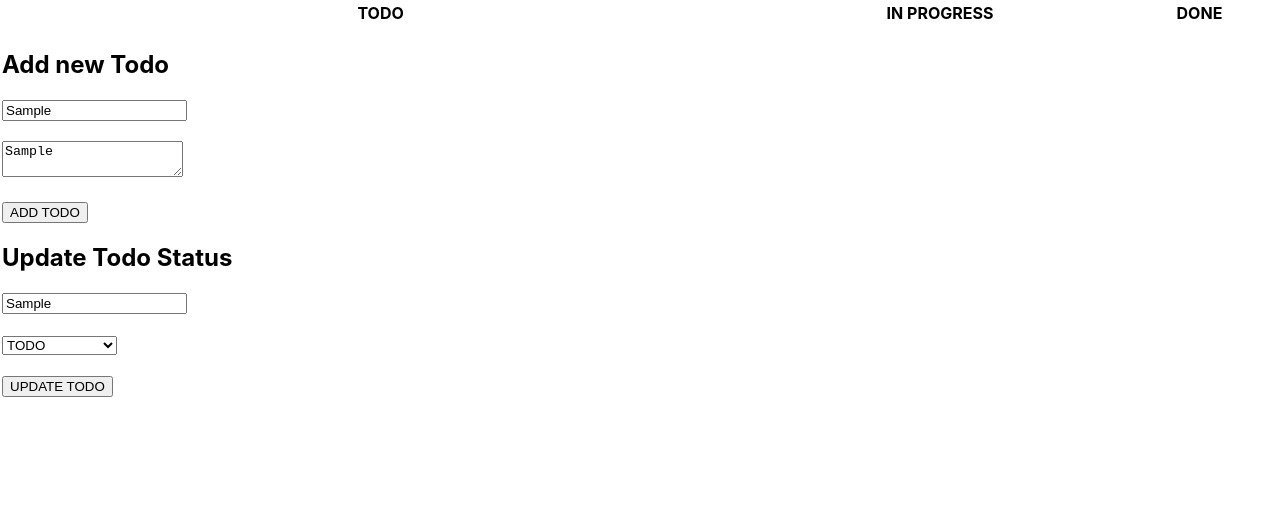
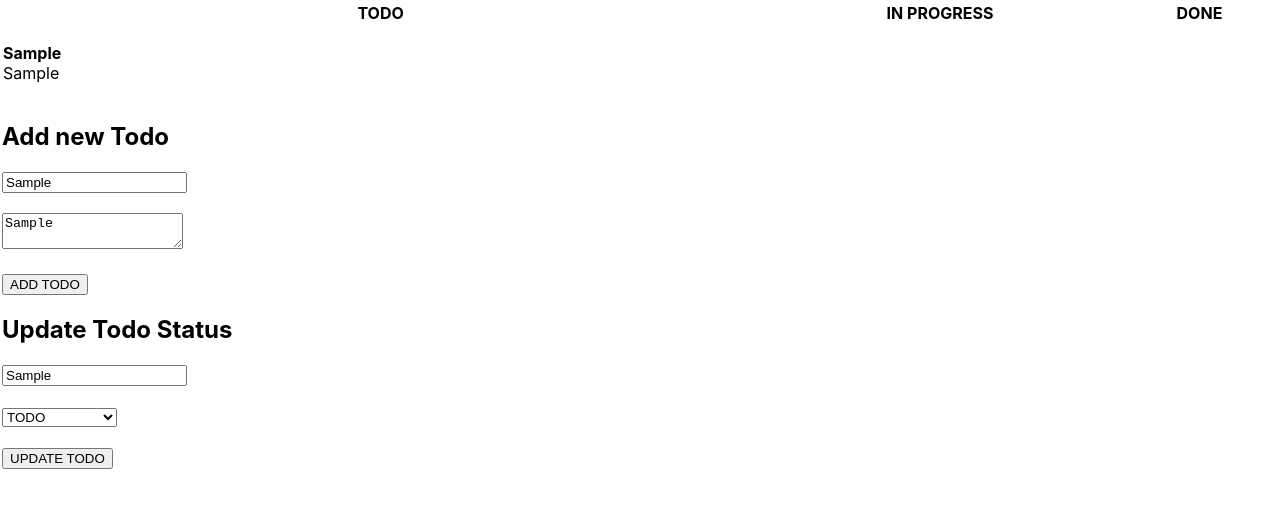
Before and after one commit to Jestfer/react-test-project, a React (Create React App) app: page / in a window 1280 px wide. Both pictures are taken after typing "Sample", "Sample", "Sample" into the empty fields and a click on the button "ADD TODO". Shown: the top 508 px of the page. Built offline with nearby package versions, Linux system fonts and the light colour scheme.

Commit message:
Working implementation of new and updated TODO

```diff
--- a/src/components/board/Board.js
+++ b/src/components/board/Board.js
@@ -1,26 +1,6 @@
 import React from 'react';
 import './Board.css';
 import Column from '../column/Column';
-
-export const TODOS = [
-  { title: 'First todo', description: 'First todo desc', status: 'TODO' },
-  {
-    title: 'Second todo',
-    description: 'Second todo desc',
-    status: 'IN PROGRESS',
-  },
-  { title: 'Third todo', description: 'Third todo desc', status: 'TODO' },
-  {
-    title: 'Fourth todo',
-    description: 'Fourth todo desc',
-    status: 'IN PROGRESS',
-  },
-  {
-    title: 'Fifth todo',
-    description: 'Fifth todo desc',
-    status: 'DONE',
-  },
-];
 
 function Board() {
   return (
--- a/src/components/task-row/TaskRow.js
+++ b/src/components/task-row/TaskRow.js
@@ -1,29 +1,32 @@
 import React, { useState } from 'react';
-import { TODOS } from '../board/Board';
 import Todo from '../todo/Todo';
 
 // TODO: probably TODO should be its own component, so: Lift State Up or use Context?
 function TaskRow() {
-  // const [todos, setTodos] = useState(TODOS);
   const [todos, setTodos] = useState([]);
 
-  const todoList = todos.filter((todo) => todo.status === 'TODO');
-  const inProgressList = todos.filter((todo) => todo.status === 'IN PROGRESS');
-  const doneList = todos.filter((todo) => todo.status === 'DONE');
+  function handleNewTodo(todo) {
+    // https://stackoverflow.com/a/30271330/8243590
+    let newTodos = todos.concat(todo);
 
-  function handleNewTodo(todo) {
-    const newTodos = todos;
-    newTodos.push(todo);
+    // const newTodos = todos;
+    // newTodos.push(todo);
     setTodos(newTodos);
+
+    // setTodos(todos.push(todo));
   }
 
   function handleUpdate(todoTitle, newTodoStatus) {
-    let updatedTodos = todos;
+    // let updatedTodos = todos;
     // filter TODO to be updated (at the moment based on title... not well done)
-    let todoToUpdate = updatedTodos.filter((todo) => todo.title === todoTitle);
+    // let todoToUpdate = todos.filter((todo) => todo.title === todoTitle);
+    let indexToUpdate = todos.findIndex((todo) => todo.title === todoTitle);
+    let itemToUpdate = todos.filter((todo) => todo.title === todoTitle);
+    itemToUpdate[0].status = newTodoStatus;
+    // Update TODO status
+    // todos[indexToUpdate].status = newTodoStatus;
+    let updatedTodos = todos.splice(indexToUpdate, 1, itemToUpdate);
 
-    // Update TODO status
-    todoToUpdate[0].status = newTodoStatus;
     setTodos(updatedTodos);
   }
 
@@ -44,29 +47,35 @@ function TaskRow() {
     <>
       <tr>
         <td>
-          {todoList?.map((task) => (
+          {todos
+            .filter((todo) => todo.status === 'TODO')
+            .map((todo) => (
               <p>
-              <strong>{task.title}</strong>
+                <strong>{todo.title}</strong>
                 <br></br>
-              {task.description}
+                {todo.description}
               </p>
             ))}
         </td>
         <td>
-          {inProgressList?.map((task) => (
+          {todos
+            .filter((todo) => todo.status === 'IN PROGRESS')
+            .map((todo) => (
               <p>
-              <strong>{task.title}</strong>
+                <strong>{todo.title}</strong>
                 <br></br>
-              {task.description}
+                {todo.description}
               </p>
             ))}
         </td>
         <td>
-          {doneList?.map((task) => (
+          {todos
+            .filter((todo) => todo.status === 'DONE')
+            .map((todo) => (
               <p>
-              <strong>{task.title}</strong>
+                <strong>{todo.title}</strong>
                 <br></br>
-              {task.description}
+                {todo.description}
               </p>
             ))}
         </td>
@@ -76,11 +85,7 @@ function TaskRow() {
       <td>{renderTasks(doneList)}</td> */}
       </tr>
 
-      <Todo
-        todos={todos}
-        handleNewTodo={handleNewTodo}
-        handleUpdate={handleUpdate}
-      ></Todo>
+      <Todo handleNewTodo={handleNewTodo} handleUpdate={handleUpdate}></Todo>
     </>
   );
 }
```
Lines whose indentation alone changed are shown as unchanged.
